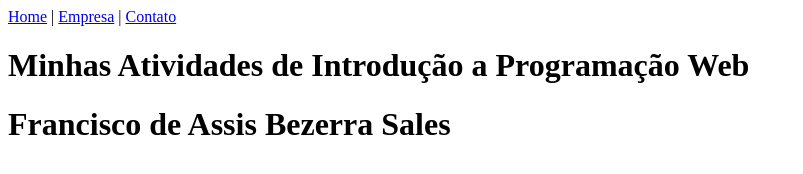
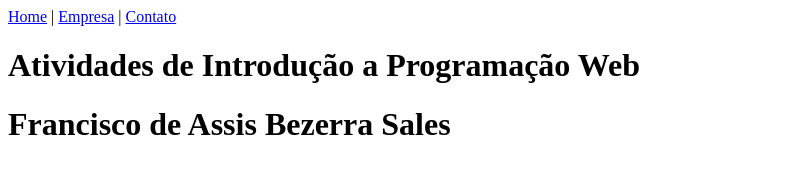
Before and after one commit to FranciscoSales51/ProgramaWeb, a plain HTML site: page Atividade 01/index.html in a window 1280 px wide. Shown: the whole page, without its empty margins (0-803 px from the left). Drawn offline with Linux system fonts and the light colour scheme.

Commit message:
Update index.html

```diff
--- a/Atividade 01/index.html
+++ b/Atividade 01/index.html
@@ -5,7 +5,7 @@
   <a href="empresa.html">Empresa</a> |
   <a href="contato.html">Contato</a>
 
-<h1>Minhas Atividades de Introdução a Programação Web</h1>
+<h1>Atividades de Introdução a Programação Web</h1>
 
 <h1>Francisco de Assis Bezerra Sales</h1>
 
```
